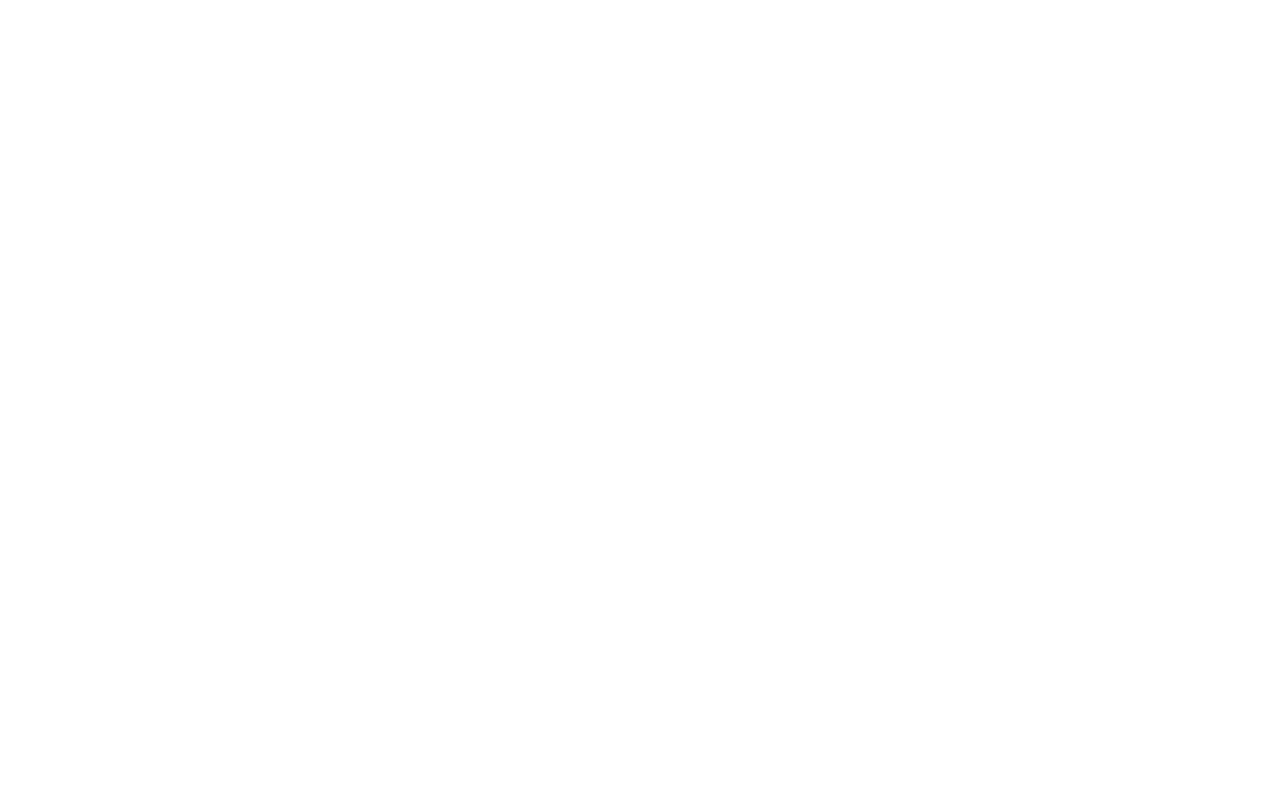
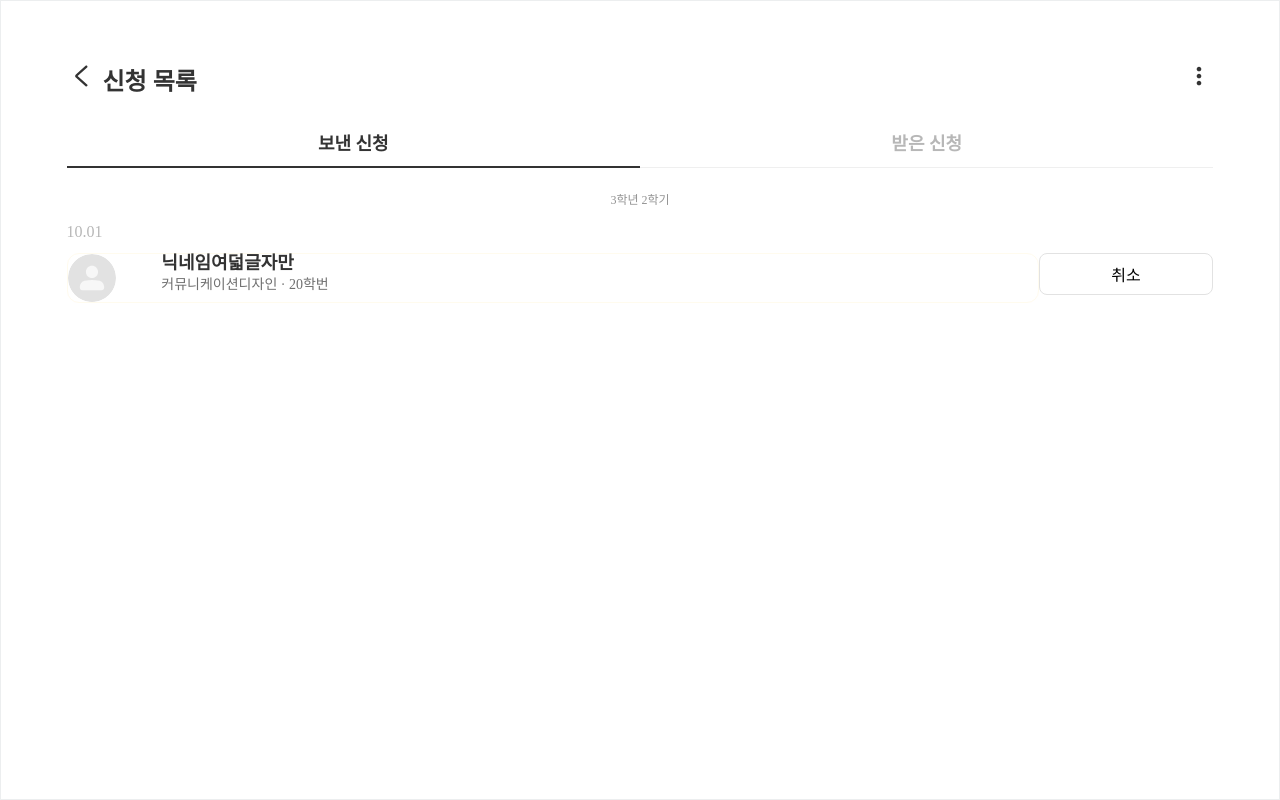
Before and after one commit to G-E-E-K-S/GEEKS-FE, a React (Create React App) app: page /roommate/apply in a window 1280 px wide. Before the commit this address had no page. Built offline with nearby package versions, Linux system fonts and the light colour scheme; a web font is replaced by a local one.

Commit message:
Add roommate apply page(with bottomsheet)

```diff
--- a/src/App.js
+++ b/src/App.js
@@ -2,7 +2,7 @@ import { Route, BrowserRouter as Router, Routes } from "react-router-dom";
 import {Intro, Welcome, InputEmail, InputCode, Password, NickName, QuesText, Major, Gender, Dormitory, FinalPage} from './pages/Join/Index';
 import Home from './pages/Main/Home';
 import LiveRule from "./pages/Main/LiveRule";
-import { MyPage, LifeStyles, EditProfile, SettingUserInfo, SaveList, Notice, FAQ, FaqRommate } from './pages/MyPage/Index';
+import { MyPage, LifeStyles, EditProfile, SettingUserInfo, SaveList, Notice, FAQ, FaqRommate, RoommateApply } from './pages/MyPage/Index';
 import { FindRoommate , User, ApplyConfirm } from './pages/FindRoommate/Index';
 import { Chat , ChatRoom } from './pages/Chat/Index';
 function App() {
@@ -36,6 +36,7 @@ function App() {
           <Route path="/applyconfirm" element={<ApplyConfirm/>} />
           <Route path="/chat" element={<Chat/>} />
           <Route path="/chat/chatroom" element={<ChatRoom/>} />
+          <Route path="/roommate/apply" element={<RoommateApply/>} />
         </Routes>
       </Router>
     </div>
--- /dev/null
+++ b/src/components/Common/Popup.js
@@ -0,0 +1,32 @@
+import React from "react";
+import styled from "styled-components";
+
+const TotalBox = styled.div`
+  width: 100%;
+`;
+const PopupBox = styled.div`
+  width: calc(100% - 10.25vw);
+  height: 60px;
+  display: flex;
+  justify-content: center;
+  align-items: center;
+  position: fixed;
+  bottom: 10.18vh;
+  border-radius: 12px;
+  background: #525252;
+
+  color: #fff;
+  text-align: center;
+  font-size: 1rem;
+  font-weight: 600;
+  line-height: 24px;
+  margin: auto 0;
+`;
+const Popup = (props) => {
+  return (
+    <TotalBox>
+      <PopupBox>{props.message}</PopupBox>
+    </TotalBox>
+  );
+};
+export default Popup;
--- a/src/components/Join/GoBack.js
+++ b/src/components/Join/GoBack.js
@@ -6,7 +6,8 @@ const GoBackTotal = styled.img`
     display: flex;
     justify-content: center;
     align-items: center;
-    margin-top: 6.64vh;
+    height: 28px;
+    width: 28px;
     cursor: pointer;
 `;
 const GoBack = () => {
--- a/src/components/Main/SubTitle.js
+++ b/src/components/Main/SubTitle.js
@@ -6,9 +6,7 @@ const SubTitleText = styled.div`
     font-size: 1.5rem;
     font-style: normal;
     font-weight: 700;
-    line-height: 32px;
     white-space: pre-wrap;
-    margin-top: 6.64vh;
     margin-left: 8px;
 `;
 const SubTitle = (props) => {
--- /dev/null
+++ b/src/components/MyPage/OtherProfileApply.js
@@ -0,0 +1,55 @@
+import React, { useState } from "react";
+import styled from "styled-components";
+import * as c from "../../components/Common/CommonStyle";
+import BasicrProfile from "../../assets/img/MyPage/basicProfile.svg";
+
+const TotalProfile = styled.div`
+  width: 100%;
+  border-radius: 12px;
+  background: ${(props)=>props.activeCheck ? '#FFFBEE' : '#fff'};
+  border: 1px solid ${(props)=>props.activeCheck ? '#ECAA00' : '#FFFBEE'};
+  margin-bottom: 2.36vh;
+`;
+const UserProfile = styled.img`
+  width: 48px;
+  height: 48px;
+  border-radius: 50%;
+  margin-right: 3.58vw;
+`;
+const NickName = styled.div`
+  margin-bottom: 4px;
+  color: #333;
+  font-size: 1.125rem;
+  font-style: normal;
+  font-weight: 600;
+  line-height: 18px; /* 128.571% */
+`;
+const Major = styled.div`
+  color: #707070;
+  font-size: 0.875rem;
+  font-weight: 500;
+  line-height: 18px;
+  line-height: 18px; /* 128.571% */
+`;
+const OtherProfileApply = (props) => {
+  return (
+    <TotalProfile activeCheck={props.activeCheck}>
+      <c.SpaceBetween>
+        <c.Flex>
+          <UserProfile src={props.userprofile} />
+          <div>
+            <NickName>{props.nickName}</NickName>
+            <Major>
+              {props.major} · {props.id}
+            </Major>
+          </div>
+        </c.Flex>
+      </c.SpaceBetween>
+    </TotalProfile>
+  );
+};
+OtherProfileApply.defaultProps={
+    userprofile: BasicrProfile
+}
+
+export default OtherProfileApply;
--- a/src/pages/MyPage/Index.js
+++ b/src/pages/MyPage/Index.js
@@ -6,6 +6,7 @@ import SaveList from './SaveList';
 import Notice from './Notice';
 import FAQ from './Faq';
 import FaqRommate from './FaqRommate';
+import RoommateApply from './RoommateApply';
 
 
-export { MyPage, LifeStyles, EditProfile, SettingUserInfo, SaveList, Notice, FAQ, FaqRommate };
+export { MyPage, LifeStyles, EditProfile, SettingUserInfo, SaveList, Notice, FAQ, FaqRommate, RoommateApply };
--- /dev/null
+++ b/src/pages/MyPage/RoommateApply.js
@@ -0,0 +1,216 @@
+import React, { useState } from "react";
+import styled from "styled-components";
+import * as c from "../../components/Common/CommonStyle";
+import GoBack from "../../components/Join/GoBack";
+import SubTitle from "../../components/Main/SubTitle";
+import OtherProfileApply from "../../components/MyPage/OtherProfileApply";
+import Popup from "../../components/Common/Popup";
+import BottomSheet from "../../components/Common/BottomSheet";
+import Dots from "../../assets/img/Home/edit.svg";
+import Colse from "../../assets/img/MyPage/close.svg";
+import Chick from "../../assets/img/Join/chick.svg";
+
+const ApplyTop = styled.div`
+  display: flex;
+  justify-content: space-between;
+  margin-bottom: 16px;
+  height: 52px;
+  margin-top: 6.16vh;
+  padding: 1.42vh 0;
+`;
+const DotsIcon = styled.img`
+  height: 28px;
+  width: 28px;
+`;
+const ApplyList = styled.div`
+  width: calc(100% / 2);
+  height: 6.16vh;
+  border-bottom: ${(props) =>
+    props.choose ? "2px solid #333" : "1px solid #efefef"};
+  color: ${(props) => (props.choose ? "#333" : "#b7b7b7")};
+  text-align: center;
+  font-size: 1.125rem;
+  font-weight: 600;
+  display: flex;
+  justify-content: center;
+  align-items: center;
+  cursor: pointer;
+`;
+const Semester = styled.div`
+  color: #949494;
+  text-align: center;
+  font-size: 12px;
+  font-style: normal;
+  font-weight: 500;
+  margin-top: 2.84vh;
+`;
+const ApplyTotalInfo = styled.div`
+  height: 13.03vh;
+  padding: 1.89vh 0;
+  margin-bottom: 1.89vh;
+`;
+const ApplyDate = styled.div`
+  color: #b7b7b7;
+  font-size: 0.875;
+  font-weight: 500;
+  line-height: 18px;
+  margin-bottom: 1.42vh;
+`;
+const CancleBtn = styled.div`
+  border-radius: 8px;
+  border: 1px solid #e2e2e2;
+  background: #fff;
+  height: 42px;
+  width: 14.61vw;
+  display: flex;
+  justify-content: center;
+  align-items: center;
+  cursor: pointer;
+  padding: 0 4.1vw;
+  white-space: nowrap;
+`;
+const ReceiveBtn = styled.div`
+  width: calc((100% - 2.05vw) / 2);
+  height: 56px;
+  border-radius: 12px;
+  border: ${(props) => (props.isAccept ? "" : "1px solid #e2e2e2")};
+  background: ${(props) => (props.isAccept ? "#FFC700" : "#fff")};
+  display: flex;
+  justify-content: center;
+  align-items: center;
+  cursor: pointer;
+  margin-right: ${(props) => (props.isAccept ? null : "2.05vw")};
+
+  color: #333;
+  font-size: 1rem;
+  font-weight: 600;
+  line-height: 24px; /* 150% */
+`;
+const BtsCancelBtn = styled.div`
+  width: 100%;
+  height: 62px;
+  border-radius: 12px;
+  background: #ffc700;
+  font-size: 1.125rem;
+  font-style: normal;
+  font-weight: 600;
+  display: flex;
+  justify-content: center;
+  align-items: center;
+  margin-top: 36px;
+  cursor: pointer;
+`;
+const DeleteContent = styled.div`
+  display: flex;
+  width: 65.64vw;
+  flex-direction: column;
+  align-items: center;
+  justify-content: center;
+  text-align: center;
+  margin-right: 2.17vw;
+  margin: 0 auto;
+`;
+const DeletMainIcon = styled.img`
+  width: 56px;
+  height: 56px;
+  margin-bottom: 20px;
+`;
+const DeleteMsg = styled.div`
+  color: #333;
+  font-size: 1.125rem;
+  font-weight: 700;
+  line-height: 24px; /* 133.333% */
+  white-space: pre-wrap;
+`;
+const CloseIcon = styled.img`
+  width: 28px;
+  height: 28px;
+  cursor: pointer;
+`;
+const RoommateApply = () => {
+  const [isChoose, setIsChoose] = useState("send");
+  const [isBtsShow, setIsBtsShow] = useState(false);
+  const [showPopup, setShowPopup] = useState(false);
+
+  const handleCancle = () => {
+    setIsBtsShow(false);
+    setShowPopup(true);
+    setTimeout(() => {
+      setShowPopup(false);
+    }, 2000);
+  };
+  return (
+    <c.Totalframe>
+      <c.ScreenComponent>
+        <ApplyTop>
+          <c.Flex>
+            <GoBack />
+            <SubTitle subtitle={`신청 목록`} />
+          </c.Flex>
+          <DotsIcon src={Dots} />
+        </ApplyTop>
+        <c.Flex>
+          <ApplyList
+            choose={isChoose === "send"}
+            onClick={() => setIsChoose("send")}>
+            보낸 신청
+          </ApplyList>
+          <ApplyList
+            choose={isChoose === "receive"}
+            onClick={() => setIsChoose("receive")}>
+            받은 신청
+          </ApplyList>
+        </c.Flex>
+        {isChoose === "send" && (
+          <div>
+            <Semester>{`3학년 2학기`}</Semester>
+            <ApplyTotalInfo>
+              <ApplyDate>{`10.01`}</ApplyDate>
+              <c.SpaceBetween>
+                <OtherProfileApply
+                  nickName={`닉네임여덟글자만`}
+                  major={`커뮤니케이션디자인`}
+                  id={`20학번`}
+                />
+                <CancleBtn onClick={() => setIsBtsShow(true)}>취소</CancleBtn>
+              </c.SpaceBetween>
+            </ApplyTotalInfo>
+          </div>
+        )}
+        {isChoose === "receive" && (
+          <div>
+            <Semester>{`3학년 2학기`}</Semester>
+            <ApplyTotalInfo>
+              <ApplyDate>{`10.01`}</ApplyDate>
+              <OtherProfileApply
+                nickName={`닉네임여덟글자만`}
+                major={`커뮤니케이션디자인`}
+                id={`20학번`}
+              />
+              <c.Flex>
+                <ReceiveBtn isAccept={false}>{`거절하기`}</ReceiveBtn>
+                <ReceiveBtn isAccept={true}>{`수락하기`}</ReceiveBtn>
+              </c.Flex>
+            </ApplyTotalInfo>
+          </div>
+        )}
+        {isBtsShow && (
+          <div>
+            <BottomSheet height={`331px`}>
+              <c.Flex>
+                <DeleteContent>
+                  <DeletMainIcon src={Chick} />
+                  <DeleteMsg>{`닉네임여덟글자만 님께\n전송한 룸메이트 신청을 취소할까요?`}</DeleteMsg>
+                </DeleteContent>
+                <CloseIcon src={Colse} onClick={() => setIsBtsShow(false)}/>
+              </c.Flex>
+              <BtsCancelBtn onClick={()=>handleCancle()}>취소하기</BtsCancelBtn>
+            </BottomSheet>
+          </div>
+        )}
+        {showPopup && <Popup message={`룸메이트 신청을 취소하였습니다`} />}
+      </c.ScreenComponent>
+    </c.Totalframe>
+  );
+};
+export default RoommateApply;
```
Also changed, not shown: src/components/Common/BottomSheet.js (+8 -5 lines), src/pages/MyPage/MyPage.js (+9 -3 lines), src/assets/img/MyPage/close.svg (added).
